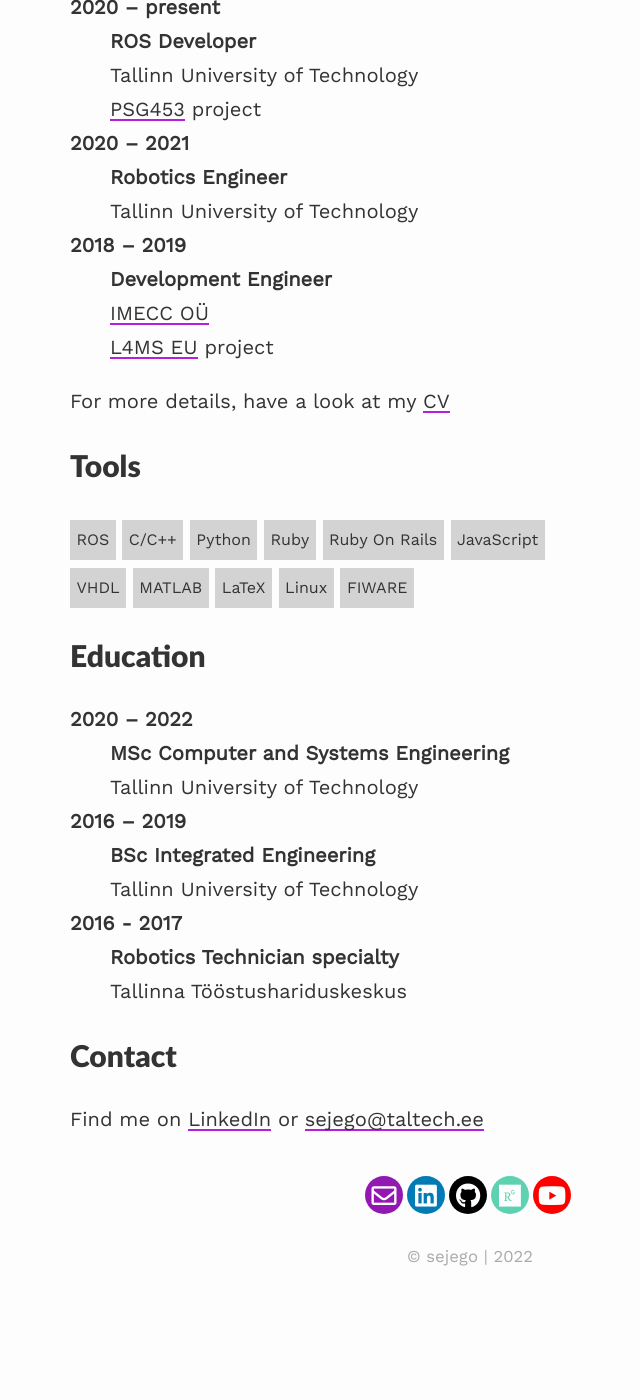
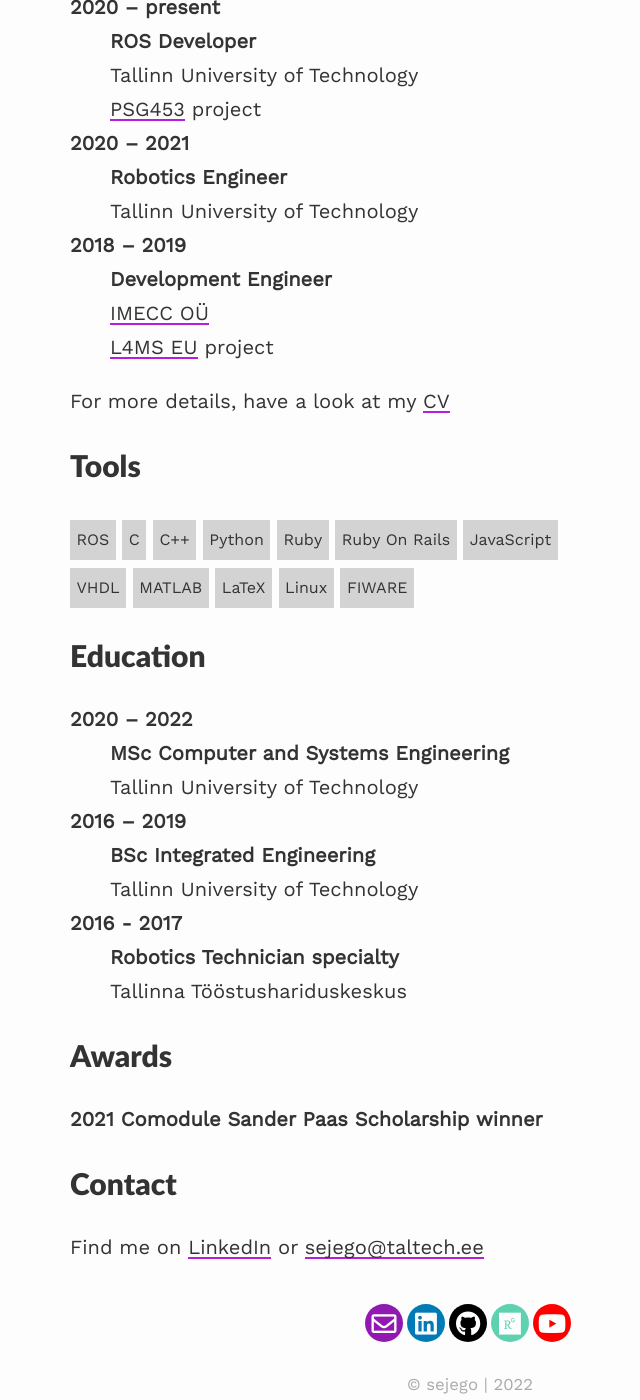
Before and after one commit to sejego/sejego, a Jekyll site: the page built from index.md, in a window 1280 px wide and 1400 px high, scrolled down 577 px. Shown: the whole window, without its empty margins (170-810 px from the left). Built offline with Jekyll 4.4.1, drawn with Linux system fonts in a browser that asks for light colours; nearby versions of some CDN libraries; our own code applies the rules of GitHub Pages for plain Markdown files; before the commit the page ends 1849 px from its top, so only the background shows below that.

Commit message:
add Awards section

```diff
--- a/index.md
+++ b/index.md
@@ -32,7 +32,8 @@ For more details, have a look at my [CV](/_pages/Jegorov_CV_Eng.pdf){:target="_b
 ## Tools
 
 <span class="label">ROS</span>
-<span class="label">C/C++</span>
+<span class="label">C</span>
+<span class="label">C++</span>
 <span class="label">Python</span>
 <span class="label">Ruby</span>
 <span class="label">Ruby On Rails</span>
@@ -59,6 +60,10 @@ For more details, have a look at my [CV](/_pages/Jegorov_CV_Eng.pdf){:target="_b
 :   **Robotics Technician specialty**
 :       Tallinna Tööstushariduskeskus
 
+## Awards
+
+**2021 Comodule Sander Paas Scholarship winner**
+
 ## Contact
 
 Find me on [LinkedIn](https://linkedin.com/in/sejego){:target="_blank"} or <sejego@taltech.ee>
```
